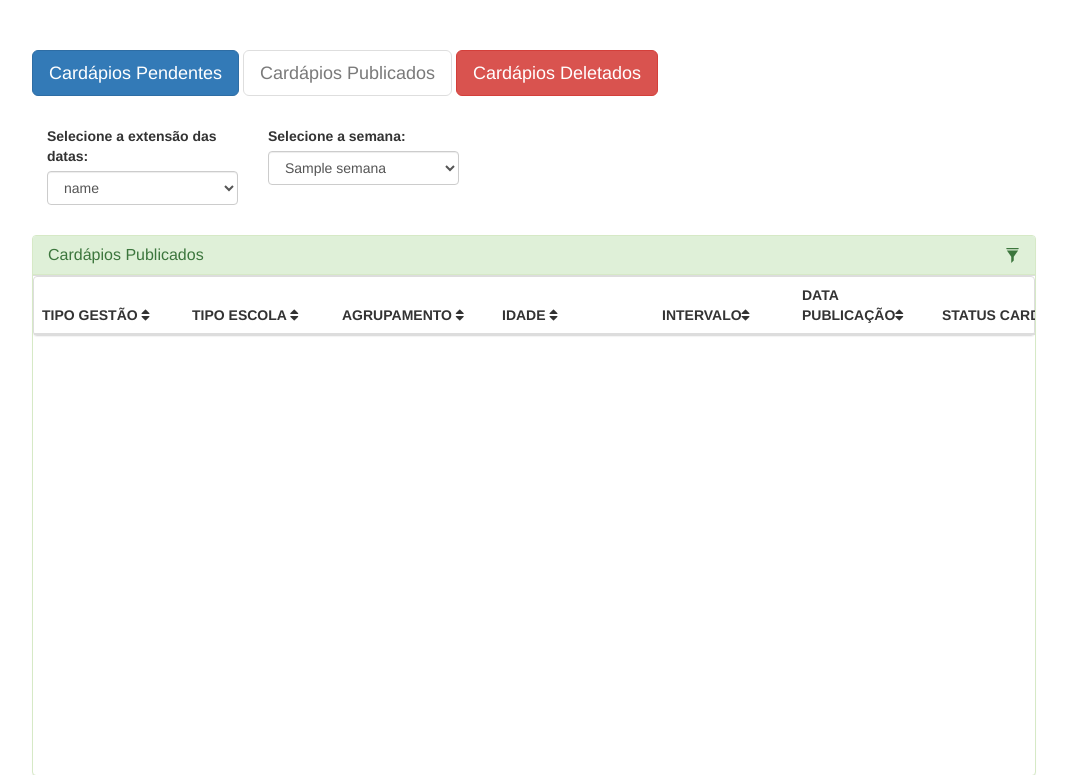
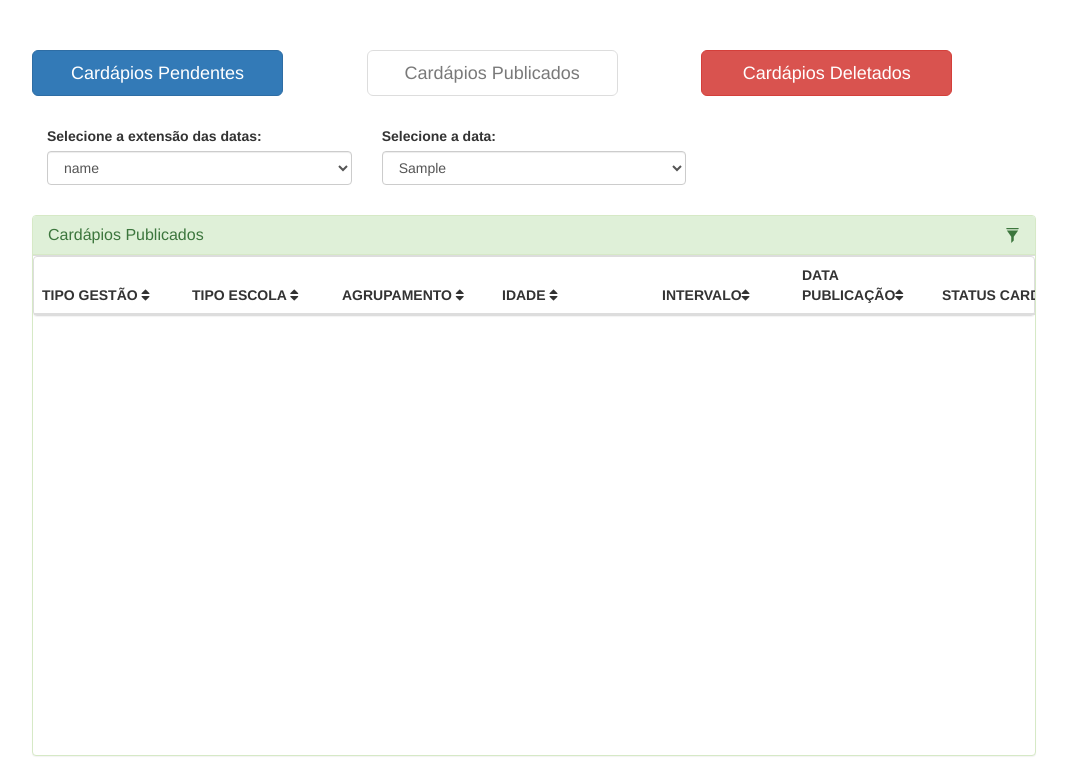
Before and after one commit to prefeiturasp/SME-PratoAberto-Editor, a Flask app: template templates/pendencias_publicadas.html in a window 1280 px wide. Shown: the part 82-857 px from the top of the page, without its empty margins (106-1173 px from the left). Run offline with Flask 2, Linux system fonts and the light colour scheme; the visitor is signed in with stand-in values (Sample User, id 1); tables that the repository leaves empty hold one stand-in row (values such as "Sample post"); the template is opened without the code that fills it: most values are stand-ins (such as "Sample title", 1, 10 or a date in 2020); some libraries are stand-ins or nearby versions.

Commit message:
filtro do filtro finalizado

```diff
--- a/app.py
+++ b/app.py
@@ -156,15 +156,11 @@ def publicados():
         last_six_months_dates += last_three_months_dates
         last_year_months_dates += last_six_months_dates
         all += last_year_months_dates
-        if request.args.get('range_dates') == 'last_month_dates':
-            semanas = last_month_dates
-        else:
-            semanas = all
         periodos_para_buscar = {
-            'último mês': last_month_dates,
-            'últimos 3 meses': last_three_months_dates,
-            'últimos 6 meses': last_year_months_dates,
-            'últimos 12 meses': last_year_months_dates,
+            'último mês': list(reversed(last_month_dates)),
+            'últimos 3 meses': list(reversed(last_three_months_dates)),
+            'últimos 6 meses': list(reversed(last_six_months_dates)),
+            'últimos 12 meses': list(reversed(last_year_months_dates)),
             'todos': all
         }
         return render_template("pendencias_publicadas.html",
--- a/templates/pendencias_publicadas.html
+++ b/templates/pendencias_publicadas.html
@@ -135,14 +135,14 @@
 
         <!-- Informações do agrupamento -->
         <div class="row">
-            <div style="text-align: left">
-                <a href="/pendencias_publicacoes" class="btn btn-lg btn-primary" >Cardápios Pendentes</a>
-                <a href="/pendencias_publicadas" class="btn btn-lg btn-default disabled">Cardápios Publicados</a>
-                <a href="/pendencias_deletadas" class="btn btn-lg btn-danger">Cardápios Deletados</a>
+            <div class="col-12" style="text-align: left">
+                <a href="/pendencias_publicacoes" class="col-md-3 col-xs-12 btn btn-lg btn-primary" >Cardápios Pendentes</a>
+                <a href="/pendencias_publicadas" class="col-md-offset-1 col-md-3 col-xs-12 btn btn-lg btn-default disabled">Cardápios Publicados</a>
+                <a href="/pendencias_deletadas" class="col-md-offset-1 col-md-3 col-xs-12 btn btn-lg btn-danger">Cardápios Deletados</a>
             </div>
         </div>
         <div class="row">
-            <div class="col-lg-6 col-sm-10 dropdown" style="width: 22%">
+            <div class="col-lg-4 col-md-6 col-sm-6 col-xs-12 dropdown">
                 <label> Selecione a extensão das datas:</label>
                 <select class="form-control input"  id="filtro_periodo" name="filtro_periodo">
                     {% for periodo in periodos.keys(): %}
@@ -150,10 +150,30 @@
                     {% endfor %}
                 </select>
             </div>
-            <div class="col-lg-6 col-sm-10 dropdown" style="width: 22%">
-                <label> Selecione a semana:</label>
-                <select class="form-control input"  id="filtro_semana" name="filtro_semana">
-                    {% for semana in semanas: %}
+            <div class="col-lg-4 col-md-6 col-sm-6 col-xs-12 dropdown">
+                <label> Selecione a data:</label>
+                <select class="form-control input"  id="filtro_semana_mes" name="filtro_semana_mes">
+                    {% for semana in periodos['último mês']: %}
+                        <option>{{ semana }}</option>
+                    {% endfor %}
+                </select>
+                <select class="form-control input"  id="filtro_semana_3_meses" name="filtro_semana_3_meses">
+                    {% for semana in periodos['últimos 3 meses']: %}
+                        <option>{{ semana }}</option>
+                    {% endfor %}
+                </select>
+                <select class="form-control input"  id="filtro_semana_6_meses" name="filtro_semana_6_meses">
+                    {% for semana in periodos['últimos 6 meses']: %}
+                        <option>{{ semana }}</option>
+                    {% endfor %}
+                </select>
+                <select class="form-control input"  id="filtro_semana_12_meses" name="filtro_semana_12_meses">
+                    {% for semana in periodos['últimos 12 meses']: %}
+                        <option>{{ semana }}</option>
+                    {% endfor %}
+                </select>
+                <select class="form-control input"  id="filtro_semana_todos" name="filtro_semana_todos">
+                    {% for semana in periodos['todos']: %}
                         <option>{{ semana }}</option>
                     {% endfor %}
                 </select>
@@ -355,7 +375,41 @@
         $(function(){
             $('#filtro_periodo').change(function(){
                 var periodo_filtro = $(this).val();
-                console.log(periodo_filtro);
+                if (periodo_filtro == 'último mês') {
+                    $('#filtro_semana_mes').show()
+                    $('#filtro_semana_3_meses').hide()
+                    $('#filtro_semana_6_meses').hide()
+                    $('#filtro_semana_12_meses').hide()
+                    $('#filtro_semana_todos').hide()
+                }
+                else if (periodo_filtro == 'últimos 3 meses') {
+                    $('#filtro_semana_mes').hide()
+                    $('#filtro_semana_3_meses').show()
+                    $('#filtro_semana_6_meses').hide()
+                    $('#filtro_semana_12_meses').hide()
+                    $('#filtro_semana_todos').hide()
+                }
+                else if (periodo_filtro == 'últimos 6 meses') {
+                    $('#filtro_semana_mes').hide()
+                    $('#filtro_semana_3_meses').hide()
+                    $('#filtro_semana_6_meses').show()
+                    $('#filtro_semana_12_meses').hide()
+                    $('#filtro_semana_todos').hide()
+                }
+                else if (periodo_filtro == 'últimos 12 meses') {
+                    $('#filtro_semana_mes').hide()
+                    $('#filtro_semana_3_meses').hide()
+                    $('#filtro_semana_6_meses').hide()
+                    $('#filtro_semana_12_meses').show()
+                    $('#filtro_semana_todos').hide()
+                }
+                else if (periodo_filtro == 'todos') {
+                    $('#filtro_semana_mes').hide()
+                    $('#filtro_semana_3_meses').hide()
+                    $('#filtro_semana_6_meses').hide()
+                    $('#filtro_semana_12_meses').hide()
+                    $('#filtro_semana_todos').show()
+                }
             });
         });
     </script>
@@ -363,7 +417,11 @@
     <!-- Filtro da semana ao carregar a pagina -->
     <script>
         $(document).ready(function() {
-            var semana_filtro = $('#filtro_semana').val()
+            $('#filtro_semana_3_meses').hide()
+            $('#filtro_semana_6_meses').hide()
+            $('#filtro_semana_12_meses').hide()
+            $('#filtro_semana_todos').hide()
+            var semana_filtro = $('#filtro_semana_mes').val()
             $('#task-table tr').not(':first').each(function() {
                 var semana_linha = $($(this).children('td')[12]).text()
                 if (semana_linha == semana_filtro) {
@@ -379,7 +437,55 @@
     <script>
         $(function(){
             //change to two ? how?
-            $('#filtro_semana').change(function(){
+            $('#filtro_semana_mes').change(function(){
+                var semana_filtro = $(this).val();
+                $('#task-table tr').not(':first').each(function() {
+                    var semana_linha = $($(this).children('td')[12]).text()
+                    if (semana_linha == semana_filtro) {
+                        $(this).show();
+                    } else {
+                        $(this).hide();
+                    }
+
+                });
+            });
+            $('#filtro_semana_3_meses').change(function(){
+                var semana_filtro = $(this).val();
+                $('#task-table tr').not(':first').each(function() {
+                    var semana_linha = $($(this).children('td')[12]).text()
+                    if (semana_linha == semana_filtro) {
+                        $(this).show();
+                    } else {
+                        $(this).hide();
+                    }
+
+                });
+            });
+            $('#filtro_semana_6_meses').change(function(){
+                var semana_filtro = $(this).val();
+                $('#task-table tr').not(':first').each(function() {
+                    var semana_linha = $($(this).children('td')[12]).text()
+                    if (semana_linha == semana_filtro) {
+                        $(this).show();
+                    } else {
+                        $(this).hide();
+                    }
+
+                });
+            });
+            $('#filtro_semana_12_meses').change(function(){
+                var semana_filtro = $(this).val();
+                $('#task-table tr').not(':first').each(function() {
+                    var semana_linha = $($(this).children('td')[12]).text()
+                    if (semana_linha == semana_filtro) {
+                        $(this).show();
+                    } else {
+                        $(this).hide();
+                    }
+
+                });
+            });
+            $('#filtro_semana_todos').change(function(){
                 var semana_filtro = $(this).val();
                 $('#task-table tr').not(':first').each(function() {
                     var semana_linha = $($(this).children('td')[12]).text()
```
